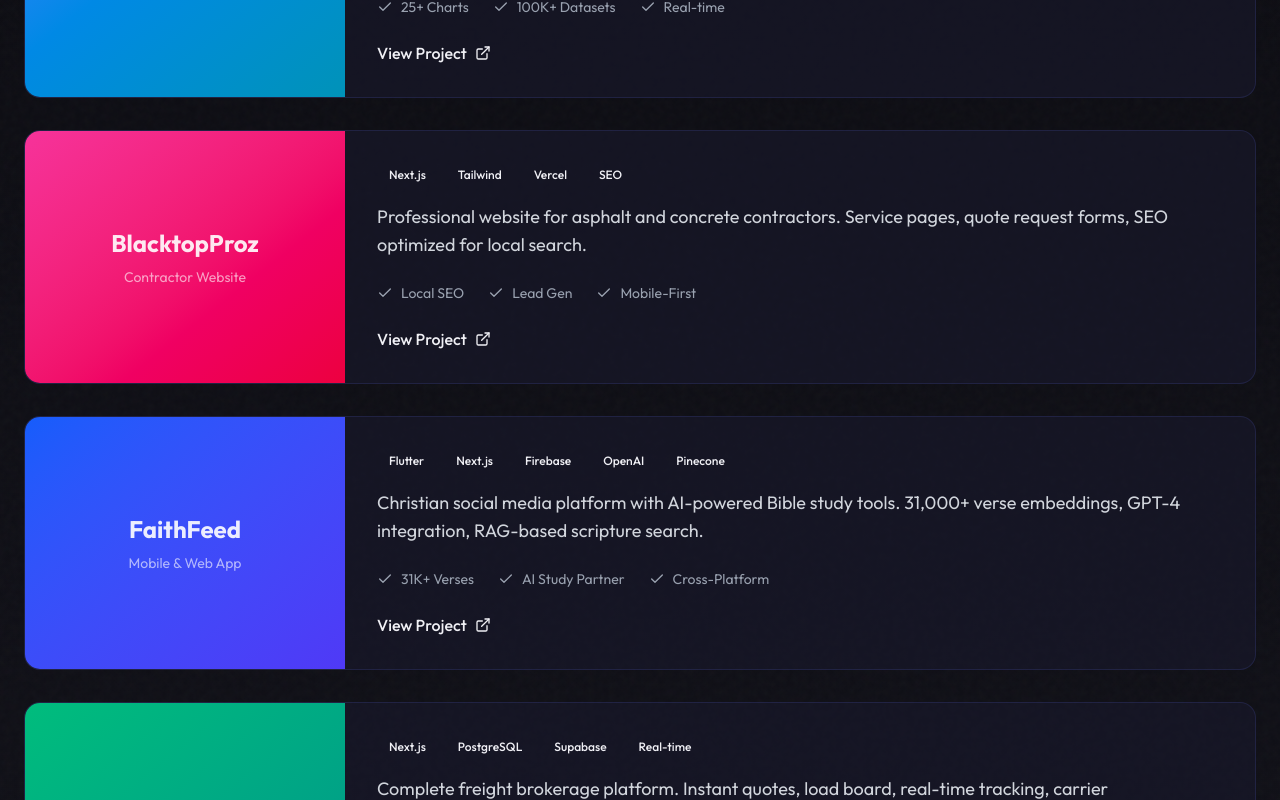
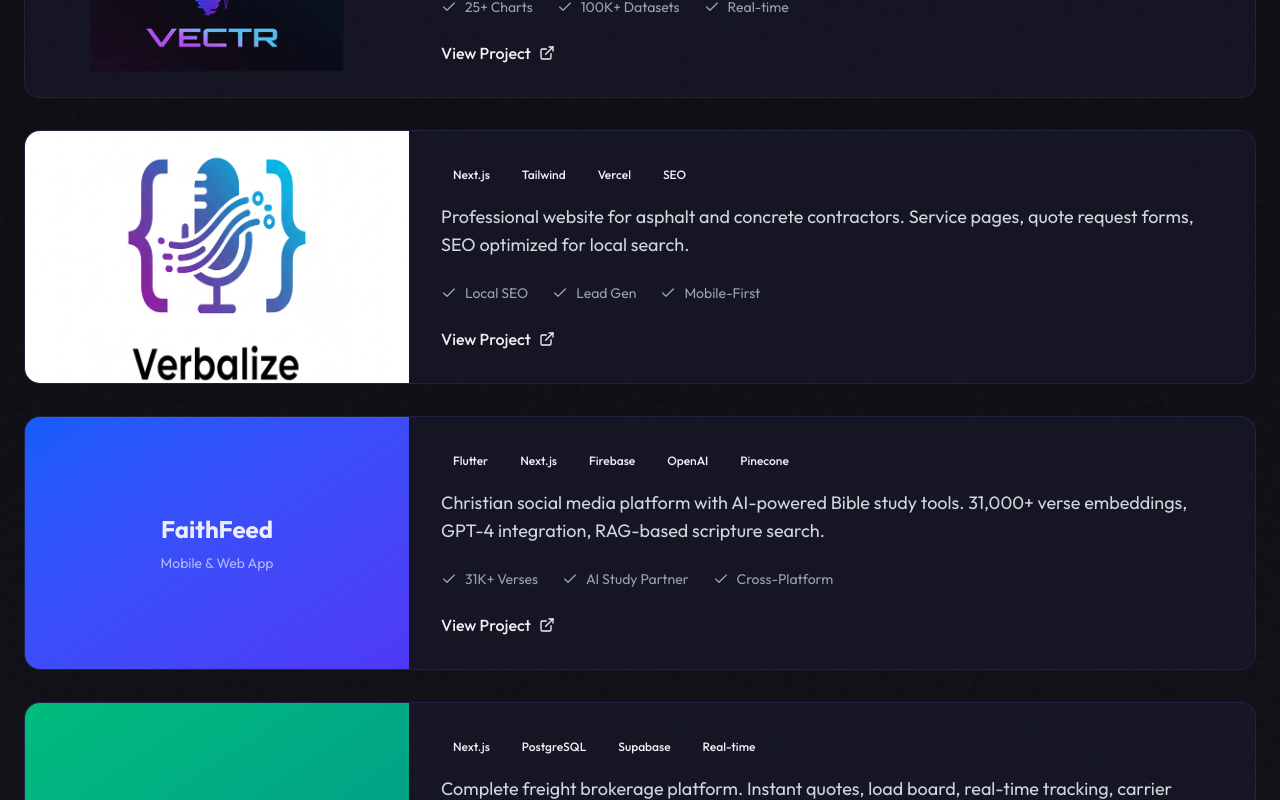
Before and after one commit to LMW-Labs/lmwlabs-faith, a Next.js app: page / in a window 1280 px wide. Shown: the part 2680-3480 px from the top of the page. Built offline with nearby package versions, Linux system fonts and the light colour scheme.

Commit message:
Add splash images to portfolio project cards
- Replace gradient color bars with project screenshots
- Add hover zoom effect and color overlay on images
- Fallback to gradient for projects without images

Co-Authored-By: Claude Opus 4.5 <noreply@anthropic.com>

```diff
--- a/src/app/page.tsx
+++ b/src/app/page.tsx
@@ -372,8 +372,17 @@ function PortfolioSection() {
               className="card overflow-hidden hover-lift group"
             >
               <div className="flex flex-col lg:flex-row">
-                {/* Color Bar / Image Placeholder */}
-                <div className={`lg:w-80 h-48 lg:h-auto bg-gradient-to-br ${project.color} flex items-center justify-center p-8`}>
+                {/* Project Image */}
+                <div className="lg:w-96 h-56 lg:h-auto relative overflow-hidden">
+                  {project.image ? (
+                    <Image
+                      src={project.image}
+                      alt={project.title}
+                      fill
+                      className="object-cover object-top group-hover:scale-105 transition-transform duration-500"
+                    />
+                  ) : (
+                    <div className={`w-full h-full bg-gradient-to-br ${project.color} flex items-center justify-center p-8`}>
                       <div className="text-center">
                         <div className="text-white/90 font-display text-2xl font-bold mb-2">
                           {project.title}
@@ -382,6 +391,9 @@ function PortfolioSection() {
                           {project.category}
                         </div>
                       </div>
+                    </div>
+                  )}
+                  <div className={`absolute inset-0 bg-gradient-to-r ${project.color} opacity-0 group-hover:opacity-20 transition-opacity duration-300`} />
                 </div>
 
                 {/* Content */}
```
Also changed, not shown: .claude/settings.local.json (added). Lines whose indentation alone changed are shown as unchanged.
